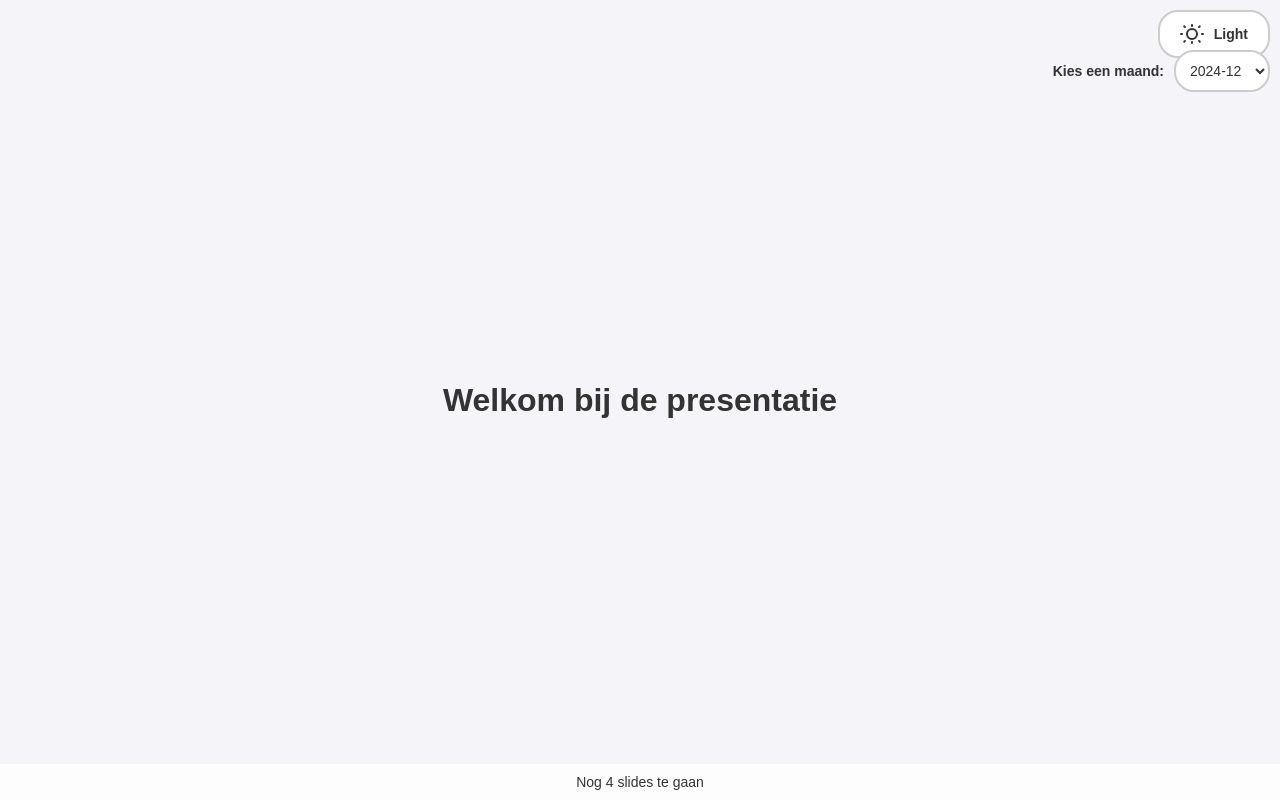
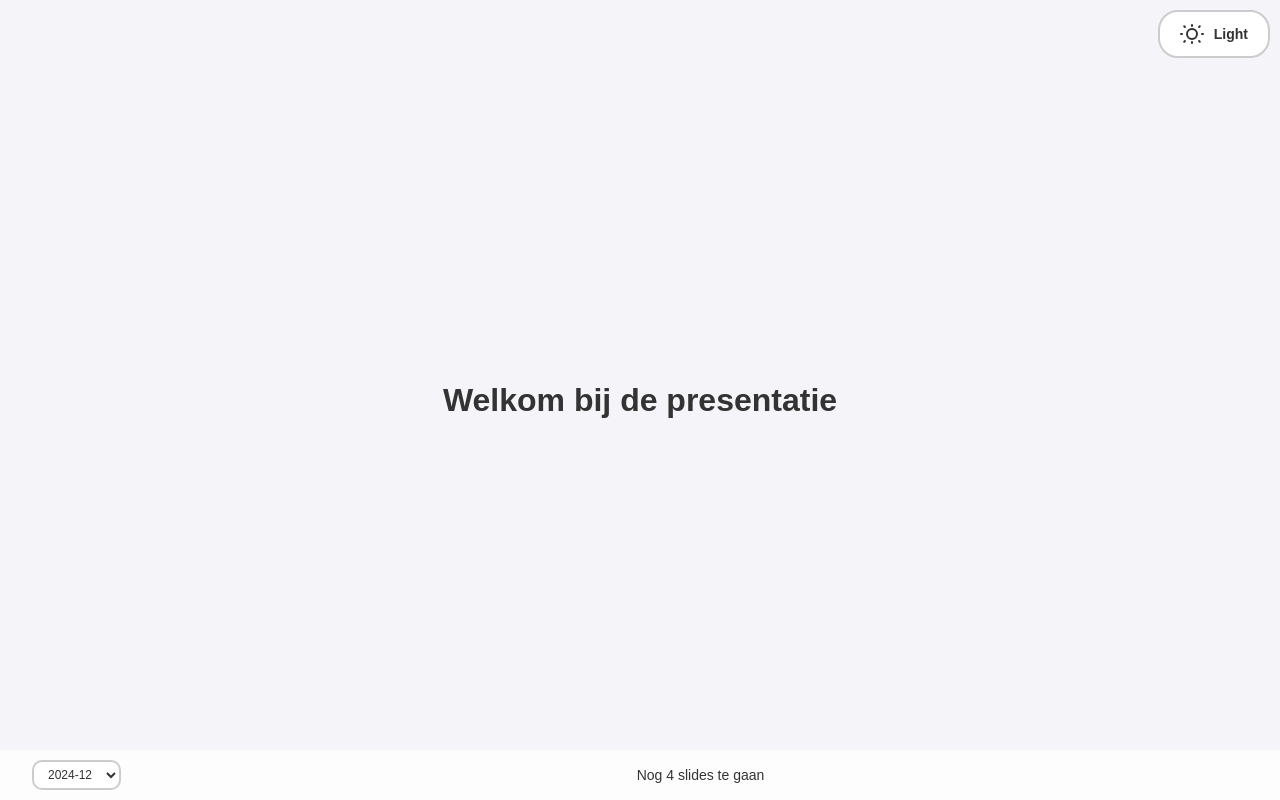
Before and after one commit to Ollie-nl/cool-uncool, a React (Create React App) app: page / in a window 1280 px wide. Built offline with nearby package versions, Linux system fonts and the light colour scheme.

Commit message:
feat: month selector

```diff
--- a/package.json
+++ b/package.json
@@ -7,7 +7,10 @@
     "build": "react-scripts build",
     "test": "react-scripts test",
     "eject": "react-scripts eject",
-    "prettier": "prettier --write ."
+    "prettier": "prettier --write .",
+    "generate-months": "node generateAvailableMonths.js",
+    "start": "npm run generate-months && react-scripts start",
+    "build": "npm run generate-months && react-scripts build"
   },
   "dependencies": {
     "@deckdeckgo/core": "^10.0.1",
--- a/src/components/MonthSelector/MonthSelector.css
+++ b/src/components/MonthSelector/MonthSelector.css
@@ -1,31 +1,31 @@
 .month-selector {
-  position: fixed;
-  top: 50px;
-  right: 10px;
+  margin-left: auto; /* Zorgt ervoor dat de selector naar rechts schuift */
   display: flex;
   align-items: center;
   gap: 10px;
 }
 
-.month-label {
-  font-size: 14px;
-  font-weight: bold;
-}
-
 .month-dropdown {
-  padding: 10px;
+  padding: 5px 10px;
   border: 2px solid #ccc;
-  border-radius: 20px;
-  font-size: 14px;
+  border-radius: 10px;
+  font-size: 12px;
   background-color: var(--toggle-bg, #fff);
   color: var(--toggle-color, #333);
+  cursor: pointer;
   transition:
     background-color 0.3s,
     color 0.3s;
-  cursor: pointer;
+  margin-inline-start: 32px;
 }
 
 .month-dropdown:focus {
   outline: none;
   border-color: #666;
 }
+
+.month-label {
+  font-size: 14px;
+  display: none;
+  font-weight: bold;
+}
--- a/src/components/SlideDeck.js
+++ b/src/components/SlideDeck.js
@@ -1,107 +1,91 @@
-import React, { useState, useEffect } from "react";
-import Slide from "./Slide";
-import slidesData from "../data/slides.json"; // Voor de huidige maand
-import DarkModeToggle from "./DarkModeToggle/DarkModeToggle";
-import MonthSelector from "./MonthSelector/MonthSelector";
-
+import React, { useState, useEffect } from 'react';
+import Slide from './Slide';
+import slidesData from '../data/slides.json'; // Voor slides
+import DarkModeToggle from './DarkModeToggle/DarkModeToggle';
+import MonthSelector from './MonthSelector/MonthSelector';
+import availableMonths from '../data/available-months.json'; // Voor maanden
 
 const SlideDeck = () => {
+  // Initialiseer de maandlijst vanuit de JSON
+  const [months] = useState(availableMonths.months || []);
   const [currentSlide, setCurrentSlide] = useState(0);
   const [isDarkMode, setIsDarkMode] = useState(false);
-  const [selectedMonth, setSelectedMonth] = useState(getCurrentMonth());
+  const [selectedMonth, setSelectedMonth] = useState(months[0] || '');
   const [slides, setSlides] = useState([]);
 
-  const months = generateMonthList();
-
-  // Laad slides op basis van de geselecteerde maand
   useEffect(() => {
     const loadSlides = async () => {
       try {
-        const { slides } = await import(`../data/slides-${selectedMonth}.json`);
-        setSlides(slides);
-        setCurrentSlide(0); // Reset naar de eerste slide
+        const [year, month] = selectedMonth.split('-');
+        const { slides: slidesForMonth } = await import(
+          `../data/slides-${year}-${month}.json`
+        );
+        setSlides(slidesForMonth);
+        setCurrentSlide(0);
       } catch (error) {
-        console.error(`Geen slides beschikbaar voor ${selectedMonth}`, error);
+        console.error(`Geen slides beschikbaar voor ${selectedMonth}:`, error);
         setSlides([]);
       }
     };
 
-    loadSlides();
+    if (selectedMonth) {
+      loadSlides();
+    }
   }, [selectedMonth]);
 
   const handleKeyDown = (e) => {
-    if ((e.key === "ArrowRight" || e.key === "ArrowDown") && currentSlide < slides.length - 1) {
+    if (
+      (e.key === 'ArrowRight' || e.key === 'ArrowDown') &&
+      currentSlide < slides.length - 1
+    ) {
       setCurrentSlide((prev) => prev + 1);
-    } else if ((e.key === "ArrowLeft" || e.key === "ArrowUp") && currentSlide > 0) {
+    } else if (
+      (e.key === 'ArrowLeft' || e.key === 'ArrowUp') &&
+      currentSlide > 0
+    ) {
       setCurrentSlide((prev) => prev - 1);
     }
   };
 
   useEffect(() => {
-    const keyDownHandler = (e) => handleKeyDown(e);
-
-    window.addEventListener("keydown", keyDownHandler);
+    window.addEventListener('keydown', handleKeyDown);
 
     return () => {
-      window.removeEventListener("keydown", keyDownHandler);
+      window.removeEventListener('keydown', handleKeyDown);
     };
   }, [slides, currentSlide]);
 
-
   return (
-    <div className={`slide-deck ${isDarkMode ? "dark-mode" : "light-mode"}`}>
-      {/* Dark Mode Toggle */}
+    <div className={`slide-deck ${isDarkMode ? 'dark-mode' : 'light-mode'}`}>
       <DarkModeToggle
         isDarkMode={isDarkMode}
         onToggle={() => setIsDarkMode((prev) => !prev)}
       />
 
-      {/* Month Selector */}
-      <MonthSelector
-        months={months}
-        selectedMonth={selectedMonth}
-        onSelect={setSelectedMonth}
-      />
-
-      {/* Render alleen de huidige slide */}
       {slides.length > 0 ? (
         <Slide slide={slides[currentSlide]} isActive={true} />
       ) : (
-        <div className="no-slides">Geen slides beschikbaar voor deze maand.</div>
+        <div className="no-slides">
+          Geen slides beschikbaar voor deze maand.
+        </div>
       )}
 
-      {/* Teller */}
       {slides.length > 0 && (
         <div className="slide-counter">
-          {slides.length - currentSlide - 1 > 0
-            ? `Nog ${slides.length - currentSlide - 1} slides te gaan`
-            : "Laatste slide!"}
+          <MonthSelector
+            months={months}
+            selectedMonth={selectedMonth}
+            onSelect={setSelectedMonth}
+          />
+          <div className="counter-text">
+            {slides.length - currentSlide - 1 > 0
+              ? `Nog ${slides.length - currentSlide - 1} ${slides.length - currentSlide - 1 === 1 ? 'slide' : 'slides'} te gaan`
+              : 'Laatste slide!'}
+          </div>
         </div>
       )}
     </div>
   );
 };
 
-// Helpers
-function getCurrentMonth() {
-  const now = new Date();
-  const year = now.getFullYear();
-  const month = String(now.getMonth() + 1).padStart(2, "0");
-  return `${year}-${month}`;
-}
-
-function generateMonthList() {
-  const now = new Date();
-  const year = now.getFullYear();
-  const months = [];
-
-  for (let i = 0; i < 12; i++) {
-    const date = new Date(year, i, 1);
-    const month = String(date.getMonth() + 1).padStart(2, "0");
-    months.push(`${year}-${month}`);
-  }
-
-  return months.reverse(); // Laat nieuwste maand eerst zien
-}
-
 export default SlideDeck;
--- /dev/null
+++ b/src/data/available-months.json
@@ -0,0 +1,6 @@
+{
+  "months": [
+    "2024-12",
+    "2024-10"
+  ]
+}
--- a/src/styles/index.css
+++ b/src/styles/index.css
@@ -61,7 +61,10 @@ h1 {
 }
 
 .slide-counter {
+  display: flex;
   position: fixed;
+  align-items: center;
+  justify-content: space-between; /* Ruimte tussen de selector en de teller */
   bottom: 0;
   left: 0;
   width: 100%;
@@ -74,6 +77,11 @@ h1 {
   transition:
     background-color 0.3s ease,
     color 0.3s ease;
+}
+.counter-text {
+  flex: 1; /* Maakt ruimte voor centrering */
+  text-align: center;
+  font-weight: normal;
 }
 
 .light-mode .slide-counter {
```
Also changed, not shown: generateAvailableMonths.js (added, +22 -0 lines), 7 other files (tests, documents, lock files or other folders).
